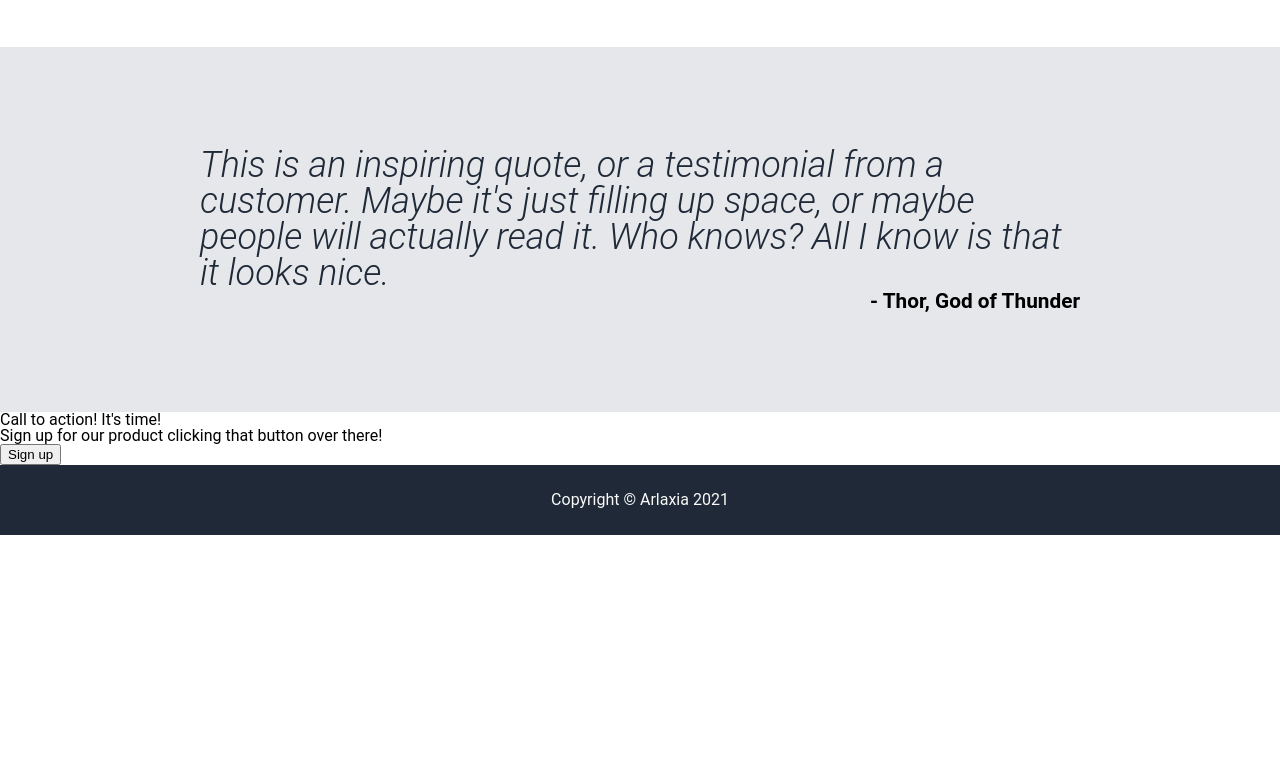
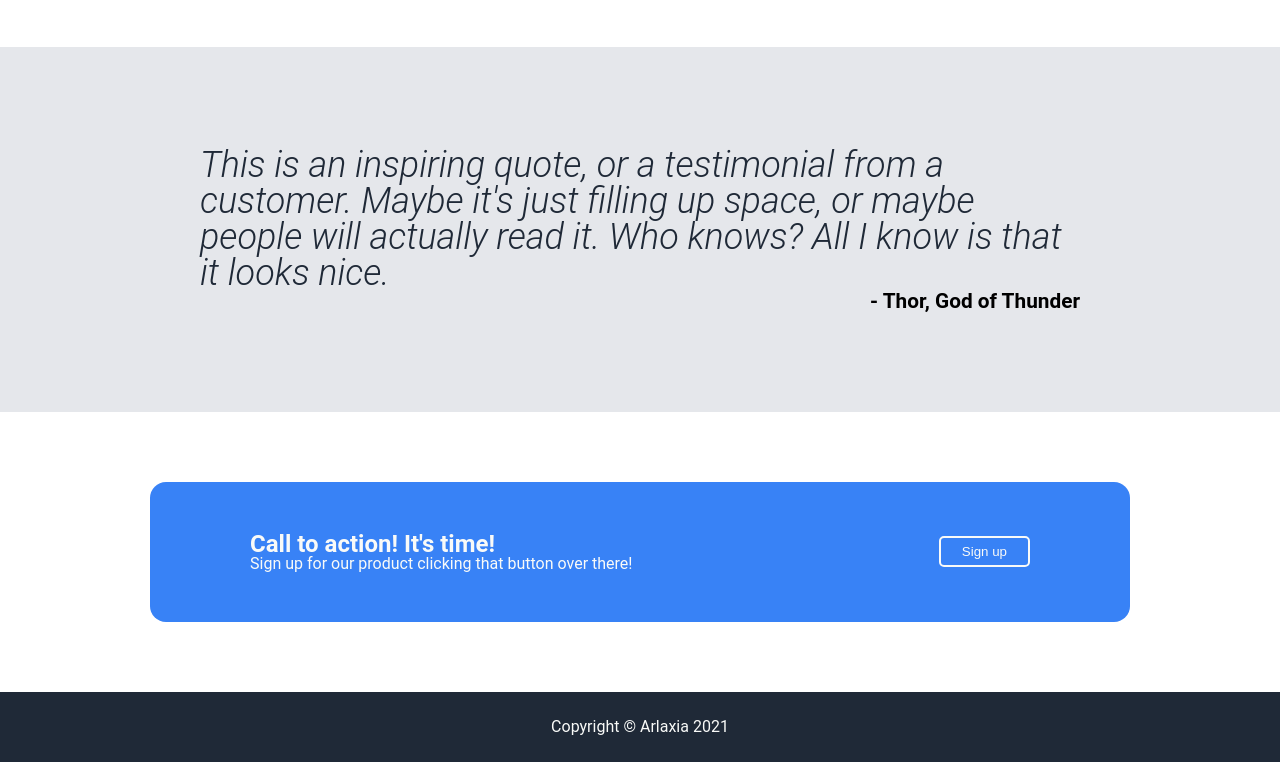
Before and after one commit to Arlaxia/odin-project, a plain HTML site: page Foundations/Landing page/index.html in a window 1280 px wide. Shown: the part 820-1582 px from the top of the page. Before the commit the page ends 1355 px from the top, so only its background shows below. Drawn offline with Linux system fonts and the light colour scheme.

Commit message:
landing page - signup

```diff
--- a/Foundations/Landing page/style.css
+++ b/Foundations/Landing page/style.css
@@ -143,6 +143,35 @@ main {
   font-size: 1.3rem;
 }
 
+/* Signup */
+.signup-container {
+  padding: 70px 150px;
+}
+
+.signup {
+  color: var(--header-logo-text);
+  background-color: var(--btn-color);
+  padding: 50px 100px;
+  border-radius: 1rem;
+
+  display: flex;
+  justify-content: space-between;
+  align-items: center;
+}
+
+.signup-body h2 {
+  font-size: 1.5rem;
+  font-weight: bold;
+}
+
+.signup-btn {
+  padding: 5px 15px;
+  background-color: var(--btn-color);
+  border: 2px solid var(--header-logo-text);
+  border-radius: 5px;
+  flex-shrink: 0;
+}
+
 /* Footer */
 .footer {
   display: flex;
@@ -154,9 +183,15 @@ main {
   height: 70px;
 }
 
-/* Link reset */
+/* Resets */
 a {
   color: inherit;
   text-decoration: inherit;
   cursor: inherit;
 }
+
+button {
+  background: none;
+  border: none;
+  color: inherit;
+}
```
